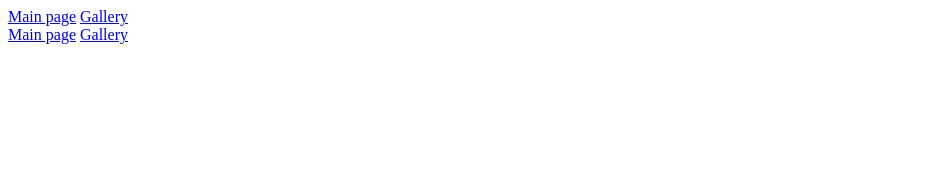
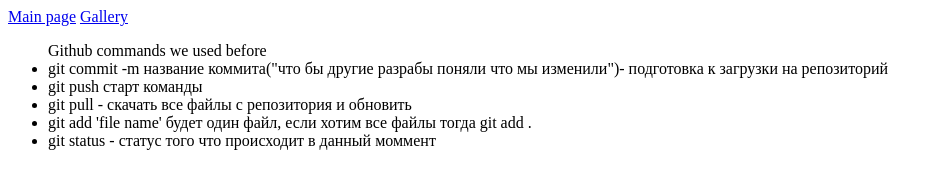
Before and after one commit to Apannha/NFT-Website, a plain HTML site: page index.html in a window 1280 px wide. Shown: the whole page, without its empty margins (0-943 px from the left). Drawn offline with Linux system fonts and the light colour scheme.

Commit message:
added git commands

```diff
--- a/index.html
+++ b/index.html
@@ -1,7 +1,8 @@
 <!DOCTYPE html>
-<html lang="en">
+<html lang="ru/eng">
 <head>
     <meta charset="UTF-8">
+    <meta name="author" content="Vladislav Ginatylin">
     <meta http-equiv="X-UA-Compatible" content="IE=edge">
     <meta name="viewport" content="width=device-width, initial-scale=1.0">
     <title>Main Page</title>
@@ -15,10 +16,13 @@
     </header>
     <main>
         <section>
-            <nav>
-                <a href="/index.html">Main page</a>
-                <a href="/gallery.html">Gallery</a>
-            </nav>
+            <ul>Github commands we used before
+            <li>git commit -m название коммита("что бы другие разрабы поняли что мы изменили")- подготовка к загрузки на репозиторий</li>
+            <li>git push старт команды</li>
+            <li>git pull - скачать все файлы с репозитория и обновить</li>
+            <li>git add 'file name' будет один файл, если хотим все файлы тогда git add .</li>
+            <li>git status - cтатус того что происходит в данный моммент</li>
+            </ul>
         </section>
     </main>
 </body>
```
